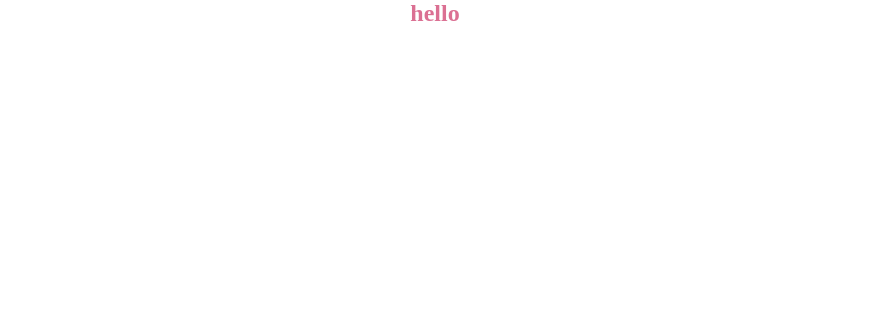
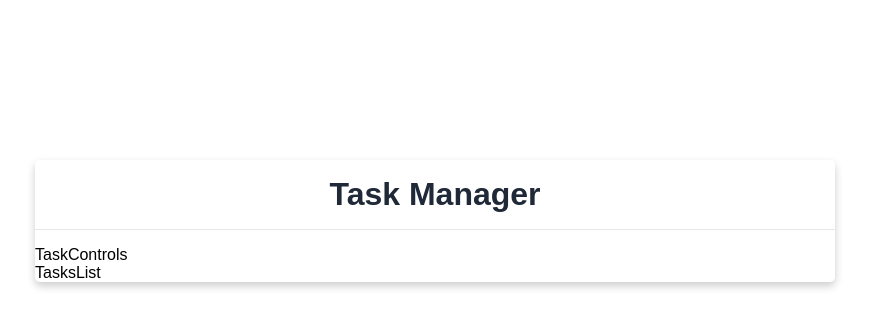
Before and after one commit to ekizashvilit/croco-task, a React (Vite) app: page / in a window 1280 px wide. Shown: the top 328 px of the page, without its empty margins (205-1074 px from the left). Built offline with nearby package versions, Linux system fonts and the light colour scheme.

Commit message:
add: task manager header

```diff
--- a/src/App.jsx
+++ b/src/App.jsx
@@ -1,13 +1,20 @@
 import styled from "styled-components";
+import MainPage from "./pages/MainPage";
 
 function App() {
-	return <Title>hello</Title>;
+	return (
+		<StyledMain>
+			<MainPage />
+		</StyledMain>
+	);
 }
 
-const Title = styled.h1`
-	font-size: 1.5em;
-	text-align: center;
-	color: palevioletred;
+const StyledMain = styled.main`
+	display: flex;
+	align-items: center;
+	justify-content: center;
+	margin-top: 8rem;
+	width: 100vw;
 `;
 
 export default App;
--- /dev/null
+++ b/src/components/MainPageHeader.jsx
@@ -0,0 +1,24 @@
+import styled from "styled-components";
+
+const MainPageHeader = () => {
+	return (
+		<Header>
+			<h1>Task Manager</h1>
+			<div></div>
+		</Header>
+	);
+};
+
+const Header = styled.header`
+	text-align: center;
+	color: #1f2937;
+	padding: 1rem 0;
+	div {
+		width: 100%;
+		height: 1px;
+		margin-top: 1rem;
+		background-color: #e5e7eb;
+	}
+`;
+
+export default MainPageHeader;
--- /dev/null
+++ b/src/components/TaskControls.jsx
@@ -0,0 +1,5 @@
+const TaskControls = () => {
+	return <div>TaskControls</div>;
+};
+
+export default TaskControls;
--- /dev/null
+++ b/src/components/TasksList.jsx
@@ -0,0 +1,5 @@
+const TasksList = () => {
+	return <div>TasksList</div>;
+};
+
+export default TasksList;
--- a/src/index.css
+++ b/src/index.css
@@ -3,3 +3,7 @@
 	padding: 0;
 	box-sizing: border-box;
 }
+
+body {
+	font-family: "Poppins", sans-serif;
+}
--- /dev/null
+++ b/src/pages/MainPage.jsx
@@ -0,0 +1,24 @@
+import styled from "styled-components";
+import MainPageHeader from "../components/MainPageHeader";
+import TaskControls from "../components/TaskControls";
+import TasksList from "../components/TasksList";
+
+const MainPage = () => {
+	return (
+		<MainPageWrapper>
+			<MainPageHeader />
+			<TaskControls />
+			<TasksList />
+		</MainPageWrapper>
+	);
+};
+
+const MainPageWrapper = styled.div`
+	width: 100%;
+	max-width: 50rem;
+	margin: 2rem;
+	box-shadow: 0 4px 8px 0 rgba(0, 0, 0, 0.2);
+	border-radius: 0.3rem;
+`;
+
+export default MainPage;
```
